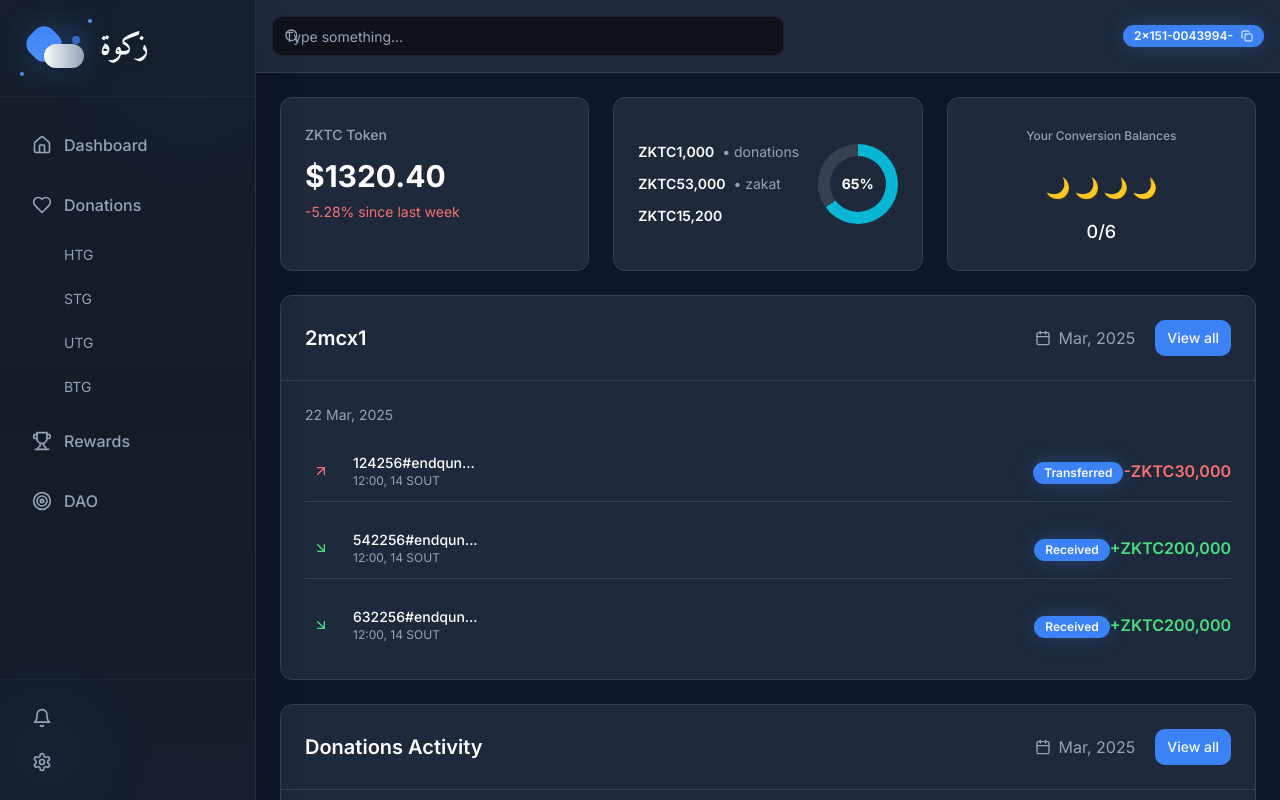
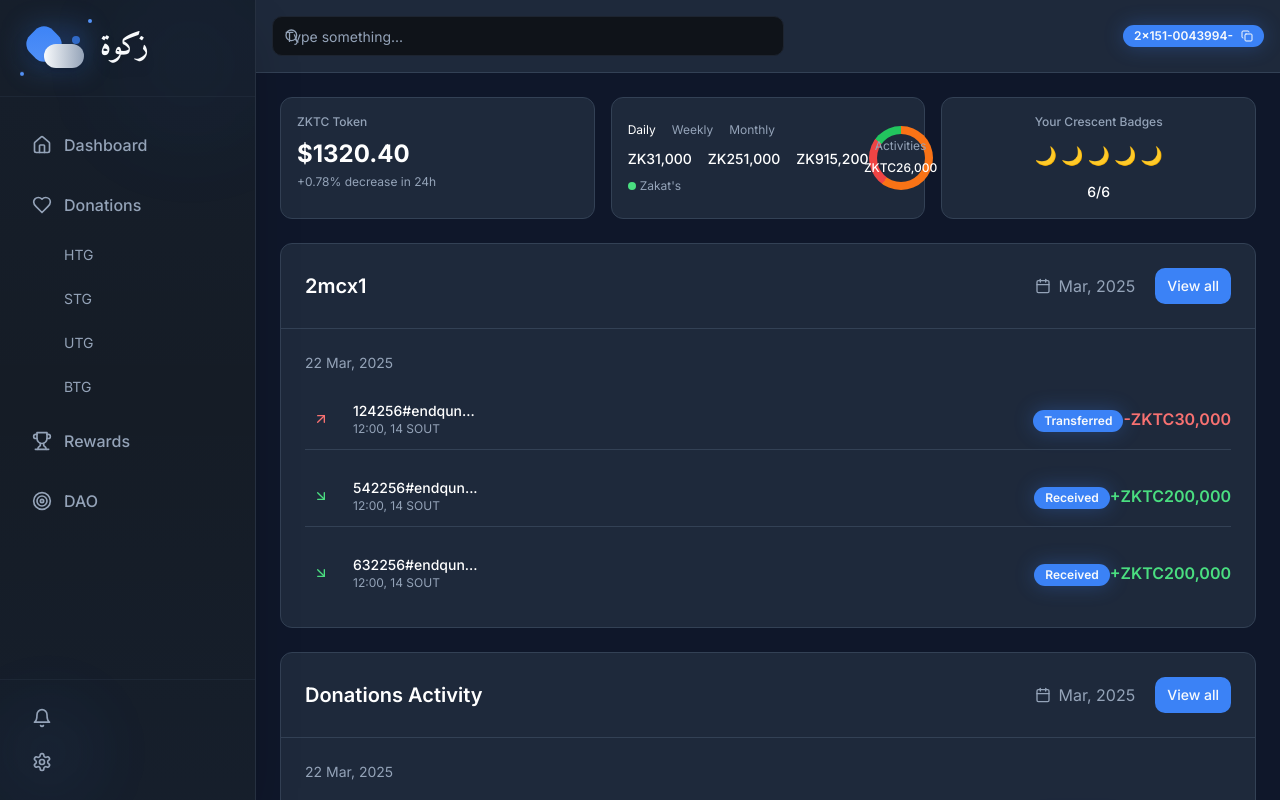
Before and after one commit to MahreenIlyas/zkt-project, a React (Vite) app: page /ngo-dashboard in a window 1280 px wide. Built offline with nearby package versions, Linux system fonts and the light colour scheme.

Commit message:
Refactor NGO dashboard layout

```diff
--- a/src/pages/NGODashboard.css
+++ b/src/pages/NGODashboard.css
@@ -49,102 +49,114 @@
   @apply flex-1 overflow-auto p-6 space-y-6;
 }
 
-/* Metrics Grid */
-.ngo-metrics-grid {
-  @apply grid grid-cols-1 lg:grid-cols-3 gap-6;
+/* Compact Metrics Row */
+.ngo-compact-metrics {
+  @apply grid grid-cols-1 lg:grid-cols-3 gap-4 mb-6;
 }
 
-.ngo-metric-card {
-  @apply bg-slate-800 rounded-xl border border-slate-700 p-6;
+.ngo-compact-card {
+  @apply bg-slate-800 rounded-lg border border-slate-700 p-4;
 }
 
-/* ZKTC Token Card */
-.ngo-token-main {
-  @apply flex flex-col;
+/* ZKTC Token Compact Card */
+.ngo-compact-label {
+  @apply text-slate-400 text-xs font-medium mb-2;
 }
 
-.ngo-metric-header {
-  @apply mb-3;
+.ngo-compact-value {
+  @apply text-2xl font-bold text-white mb-1;
 }
 
-.ngo-metric-title {
-  @apply text-slate-400 text-sm font-medium;
+.ngo-compact-change {
+  @apply text-xs text-slate-400;
 }
 
-.ngo-metric-title.small {
-  @apply text-xs;
-}
-
-.ngo-metric-value {
-  @apply text-3xl font-bold text-white mb-2;
-}
-
-.ngo-metric-change {
-  @apply text-sm;
-}
-
-.ngo-metric-change.negative {
-  @apply text-red-400;
-}
-
-.ngo-metric-change.positive {
-  @apply text-green-400;
-}
-
-/* Stats with Chart Card */
-.ngo-stats-with-chart {
+/* Stats Chart Card */
+.ngo-stats-chart-card {
   @apply flex items-center justify-between;
 }
 
-.ngo-stats-list {
-  @apply flex flex-col space-y-3 flex-1;
+.ngo-tabs-section {
+  @apply flex-1;
 }
 
-.ngo-stat-row {
+.ngo-tab-buttons {
+  @apply flex gap-4 mb-2;
+}
+
+.ngo-tab {
+  @apply text-xs text-slate-400 hover:text-white transition-colors bg-transparent border-none cursor-pointer;
+}
+
+.ngo-tab.active {
+  @apply text-white;
+}
+
+.ngo-tab-values {
+  @apply flex gap-4 mb-2;
+}
+
+.ngo-tab-value span {
+  @apply text-white text-sm font-medium;
+}
+
+.ngo-stats-labels {
   @apply flex items-center gap-2;
 }
 
-.ngo-stat-amount {
-  @apply text-white font-semibold text-sm;
+.ngo-stat-label {
+  @apply flex items-center gap-1 text-xs text-slate-400;
 }
 
-.ngo-stat-desc {
-  @apply text-slate-400 text-sm;
+.ngo-dot {
+  @apply w-2 h-2 rounded-full;
 }
 
-/* Donut Chart */
-.ngo-chart-container {
+.ngo-dot.green {
+  @apply bg-green-400;
+}
+
+/* Compact Chart */
+.ngo-compact-chart {
   @apply flex-shrink-0;
 }
 
-.ngo-donut-chart {
-  @apply w-20 h-20 rounded-full relative flex items-center justify-center;
-  background: conic-gradient(from 0deg, #06b6d4 65%, #374151 65%);
+.ngo-donut-chart-compact {
+  @apply w-16 h-16 rounded-full relative flex items-center justify-center;
+  background: conic-gradient(from 0deg, #f97316 60%, #ef4444 60% 85%, #22c55e 85%);
 }
 
-.ngo-chart-inner {
-  @apply w-14 h-14 bg-slate-800 rounded-full flex items-center justify-center;
+.ngo-chart-inner-compact {
+  @apply w-12 h-12 bg-slate-800 rounded-full flex flex-col items-center justify-center;
 }
 
-.ngo-chart-percent {
-  @apply text-white text-sm font-bold;
+.ngo-chart-text {
+  @apply text-center;
 }
 
-/* Conversion Balances Card */
-.ngo-conversion-balances {
-  @apply flex flex-col items-center text-center;
+.ngo-chart-label {
+  @apply text-xs text-slate-400 block;
 }
 
-.ngo-moon-icons {
-  @apply flex gap-1 my-4;
+.ngo-chart-amount {
+  @apply text-xs text-white font-medium;
 }
 
-.ngo-moon {
-  @apply text-xl;
+/* Crescent Badges Card */
+.ngo-badges-card {
+  @apply text-center;
 }
 
-.ngo-balance-count {
-  @apply text-white font-medium text-lg;
+.ngo-crescent-icons {
+  @apply flex justify-center gap-1 my-3;
+}
+
+.ngo-crescent {
+  @apply text-lg;
+}
+
+.ngo-badge-count {
+  @apply text-white font-medium text-sm;
 }
 
 /* Sections */
--- a/src/pages/NGODashboard.tsx
+++ b/src/pages/NGODashboard.tsx
@@ -49,53 +49,64 @@ const NGODashboard: React.FC = () => {
 
         {/* Main Content */}
         <main className="ngo-content">
-          {/* Top Metrics Row */}
-          <div className="ngo-metrics-grid">
+          {/* Compact Top Metrics Row */}
+          <div className="ngo-compact-metrics">
             {/* ZKTC Token Card */}
-            <div className="ngo-metric-card ngo-token-main">
-              <div className="ngo-metric-header">
-                <span className="ngo-metric-title">ZKTC Token</span>
-              </div>
-              <div className="ngo-metric-value">$1320.40</div>
-              <div className="ngo-metric-change negative">-5.28% since last week</div>
+            <div className="ngo-compact-card">
+              <div className="ngo-compact-label">ZKTC Token</div>
+              <div className="ngo-compact-value">$1320.40</div>
+              <div className="ngo-compact-change">+0.78% decrease in 24h</div>
             </div>
 
-            {/* Stats Card with Chart */}
-            <div className="ngo-metric-card ngo-stats-with-chart">
-              <div className="ngo-stats-list">
-                <div className="ngo-stat-row">
-                  <span className="ngo-stat-amount">ZKTC1,000</span>
-                  <span className="ngo-stat-desc">• donations</span>
+            {/* Stats Card with Tabs and Chart */}
+            <div className="ngo-compact-card ngo-stats-chart-card">
+              <div className="ngo-tabs-section">
+                <div className="ngo-tab-buttons">
+                  <button className="ngo-tab active">Daily</button>
+                  <button className="ngo-tab">Weekly</button>
+                  <button className="ngo-tab">Monthly</button>
                 </div>
-                <div className="ngo-stat-row">
-                  <span className="ngo-stat-amount">ZKTC53,000</span>
-                  <span className="ngo-stat-desc">• zakat</span>
+                <div className="ngo-tab-values">
+                  <div className="ngo-tab-value">
+                    <span>ZK31,000</span>
+                  </div>
+                  <div className="ngo-tab-value">
+                    <span>ZK251,000</span>
+                  </div>
+                  <div className="ngo-tab-value">
+                    <span>ZK915,200</span>
+                  </div>
                 </div>
-                <div className="ngo-stat-row">
-                  <span className="ngo-stat-amount">ZKTC15,200</span>
+                <div className="ngo-stats-labels">
+                  <div className="ngo-stat-label">
+                    <span className="ngo-dot green"></span>
+                    Zakat's
+                  </div>
                 </div>
               </div>
-              <div className="ngo-chart-container">
-                <div className="ngo-donut-chart">
-                  <div className="ngo-chart-inner">
-                    <span className="ngo-chart-percent">65%</span>
+              <div className="ngo-compact-chart">
+                <div className="ngo-donut-chart-compact">
+                  <div className="ngo-chart-inner-compact">
+                    <div className="ngo-chart-text">
+                      <span className="ngo-chart-label">Activities</span>
+                      <span className="ngo-chart-amount">ZKTC26,000</span>
+                    </div>
                   </div>
                 </div>
               </div>
             </div>
 
-            {/* Conversion Balances Card */}
-            <div className="ngo-metric-card ngo-conversion-balances">
-              <div className="ngo-metric-header">
-                <span className="ngo-metric-title small">Your Conversion Balances</span>
+            {/* Crescent Badges Card */}
+            <div className="ngo-compact-card ngo-badges-card">
+              <div className="ngo-compact-label">Your Crescent Badges</div>
+              <div className="ngo-crescent-icons">
+                <span className="ngo-crescent">🌙</span>
+                <span className="ngo-crescent">🌙</span>
+                <span className="ngo-crescent">🌙</span>
+                <span className="ngo-crescent">🌙</span>
+                <span className="ngo-crescent">🌙</span>
               </div>
-              <div className="ngo-moon-icons">
-                <span className="ngo-moon">🌙</span>
-                <span className="ngo-moon">🌙</span>
-                <span className="ngo-moon">🌙</span>
-                <span className="ngo-moon">🌙</span>
-              </div>
-              <div className="ngo-balance-count">0/6</div>
+              <div className="ngo-badge-count">6/6</div>
             </div>
           </div>
 
```
Also changed, not shown: src/assets/ngo-dashboard-reference-new.png (added).
